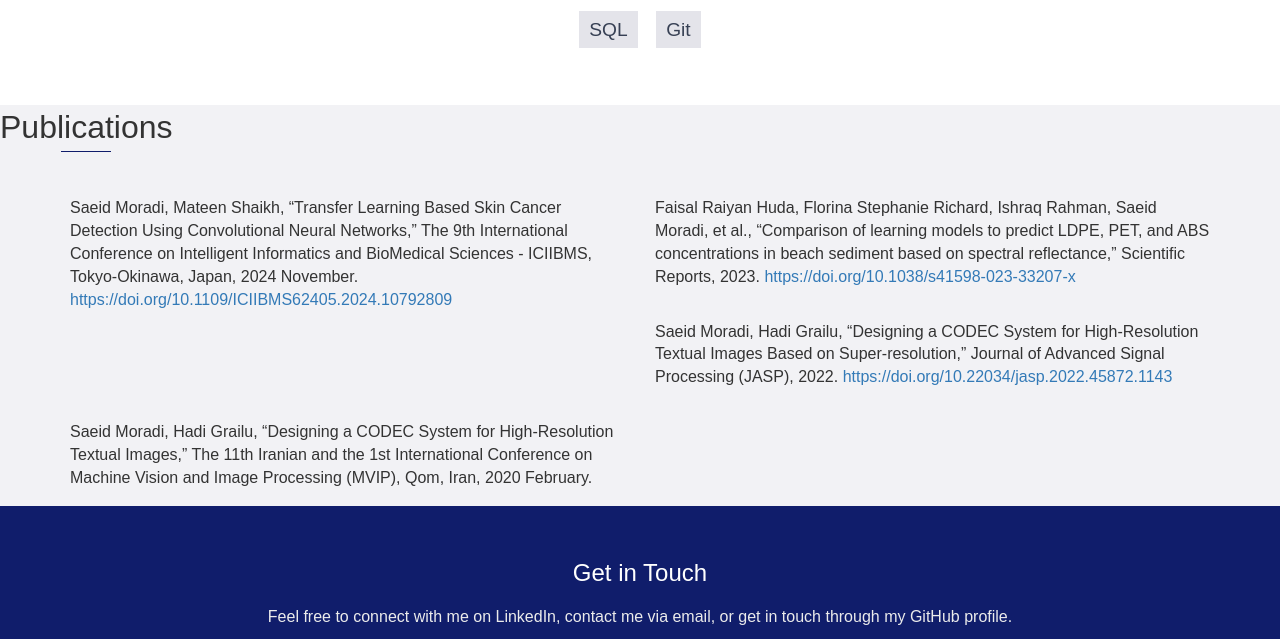
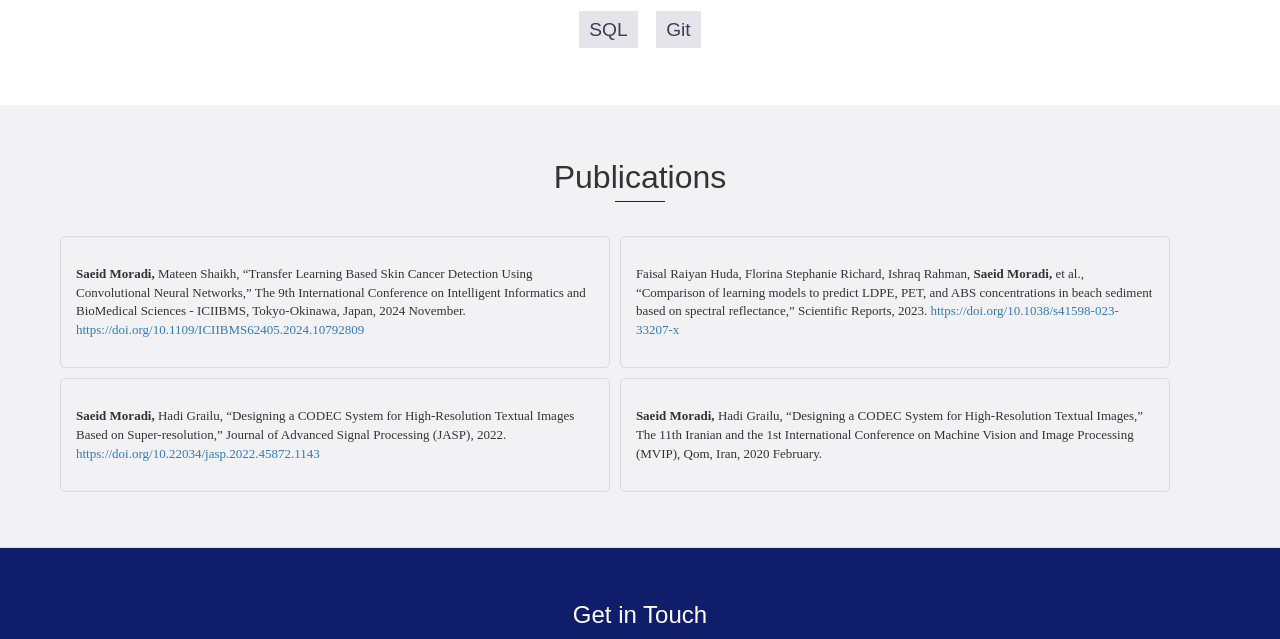
Before and after one commit to saeid436/saeid436.github.io, a website: page index.html in a window 1280 px wide. Shown: the part 3243-3882 px from the top of the page. Drawn offline with nearby package versions, Linux system fonts and the light colour scheme.

Commit message:
updating css file

```diff
--- a/css/custom.css
+++ b/css/custom.css
@@ -48,3 +48,31 @@ body{
 #contact p{
     color: #ebebeb;
 }
+.social{
+    text-align: center;
+}
+.social a:hover{
+    color: #9b9fb7
+}
+#publications{
+    padding: 50px 15px;
+    border-bottom: 1px solid #dcd9d9;
+    text-align: center;
+}
+.publication-block{
+    max-width: 700px;
+    margin: 0 auto 30px auto;
+    padding: 15px;
+    border: 1px solid #dcd9d9;
+    text-align: left;
+    border-radius: 5px;
+    margin: 5px;
+    width: 47%;
+}
+.bold-text {
+  font-weight: bold;
+}
+.publication-block p{
+        font-size: small;
+    font-family: serif;
+}
```
